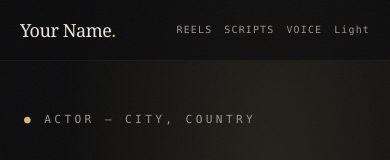
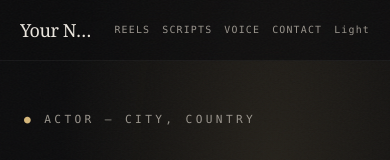
Before and after one commit to tjsals0106/acting-track-pipeline, an Astro site in the folder 10-portfolio-deployment/: page / in a window 390 px wide. Shown: the top 160 px of the page. Built offline with nearby package versions, Linux system fonts and the light colour scheme; Astro itself is replaced by a stand-in of ours.

Commit message:
fix: show Contact nav link on mobile

```diff
--- a/10-portfolio-deployment/src/components/Nav.astro
+++ b/10-portfolio-deployment/src/components/Nav.astro
@@ -6,7 +6,7 @@ const items = [
   { label: 'Reels', href: url('/#reels') },
   { label: 'Scripts', href: url('/scripts/') },
   { label: 'Voice', href: url('/#voice') },
-  { label: 'Contact', href: url('/#contact'), wide: true },
+  { label: 'Contact', href: url('/#contact') },
 ];
 ---
 
@@ -17,7 +17,7 @@ const items = [
     </a>
     <ul class="flex shrink-0 items-center gap-3 font-mono text-[0.62rem] uppercase tracking-[0.12em] text-ash sm:gap-5 sm:text-[0.7rem] sm:tracking-[0.25em] md:gap-8">
       {items.map((i) => (
-        <li class={i.wide ? 'hidden sm:list-item' : undefined}><a href={i.href} class="transition-colors hover:text-bone">{i.label}</a></li>
+        <li><a href={i.href} class="transition-colors hover:text-bone">{i.label}</a></li>
       ))}
       <li>
         <button id="theme-toggle" type="button" aria-label="Toggle light or dark theme" class="-my-2 py-2 transition-colors hover:text-bone">
```
